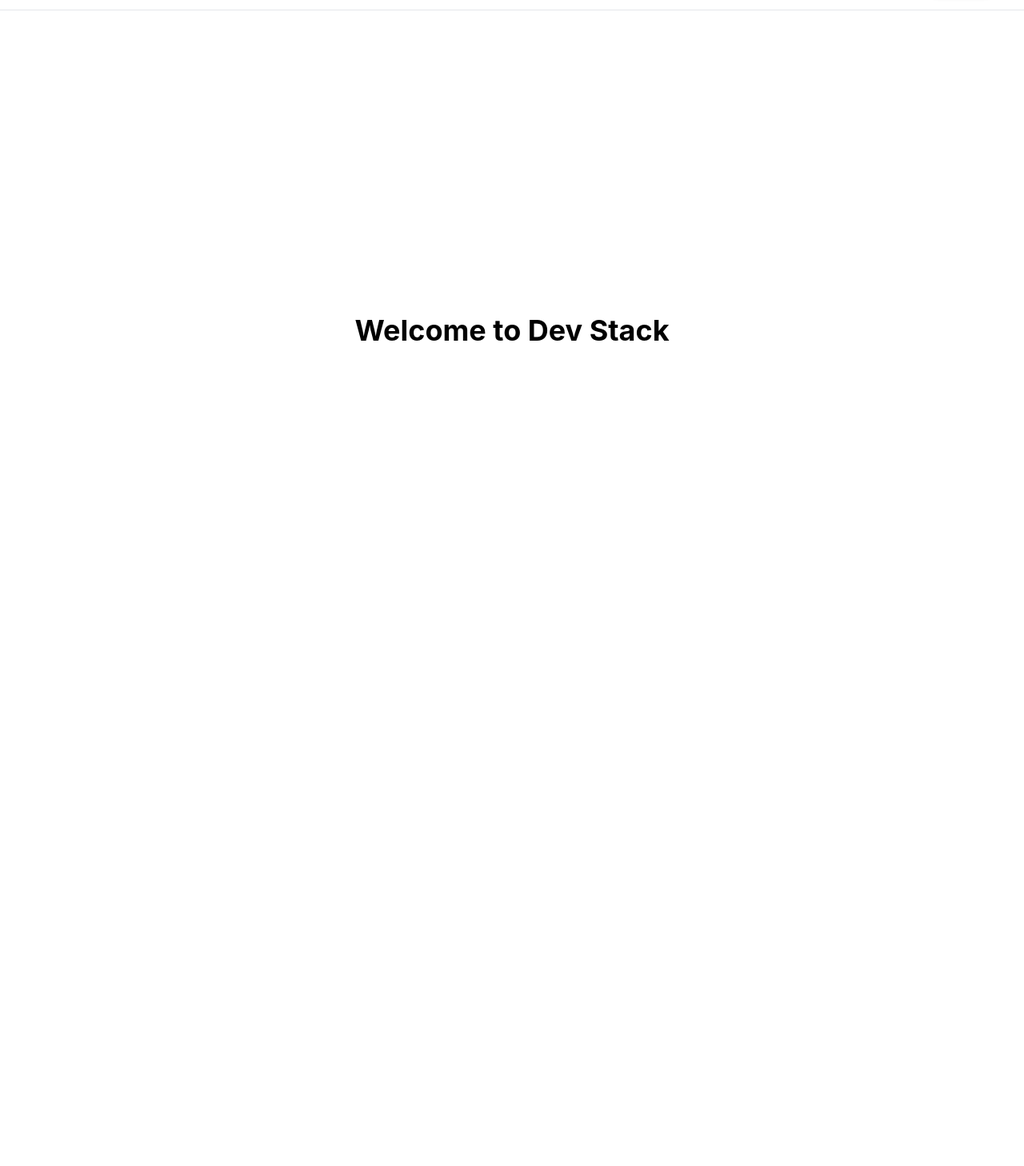
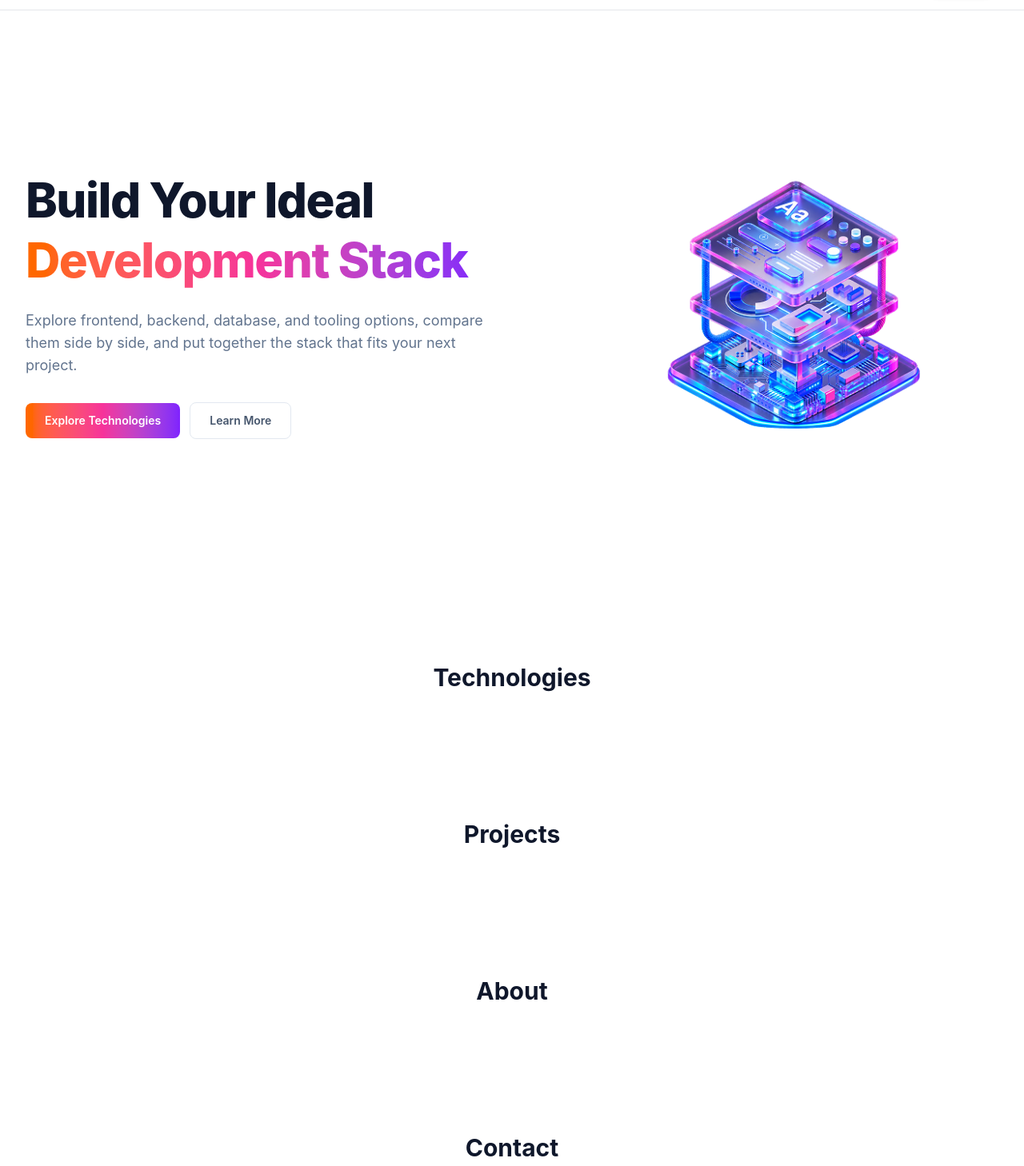
Before and after one commit to shakibhasanonly/dev-stack, a React (Vite) app: page / in a window 1280 px wide. Shown: the part 52-1510 px from the top of the page at 80% size. Before the commit the page ends 865 px from the top, so only its background shows below. Built offline with nearby package versions, Linux system fonts and the light colour scheme.

Commit message:
hero section end

```diff
--- a/src/App.tsx
+++ b/src/App.tsx
@@ -1,4 +1,5 @@
 import Navbar from "./components/Navbar";
+import Hero from "./components/Hero";
 
 function App() {
   return (
@@ -6,13 +7,42 @@ function App() {
       <Navbar />
 
       <main>
+        <Hero />
+
         <section
-          id="home"
-          className="flex min-h-screen items-center justify-center"
+          id="technologies"
+          className="px-5 py-20 text-center"
         >
-          <h1 className="text-4xl font-bold">
-            Welcome to Dev Stack
-          </h1>
+          <h2 className="text-3xl font-bold text-slate-900">
+            Technologies
+          </h2>
+        </section>
+
+        <section
+          id="projects"
+          className="px-5 py-20 text-center"
+        >
+          <h2 className="text-3xl font-bold text-slate-900">
+            Projects
+          </h2>
+        </section>
+
+        <section
+          id="about"
+          className="px-5 py-20 text-center"
+        >
+          <h2 className="text-3xl font-bold text-slate-900">
+            About
+          </h2>
+        </section>
+
+        <section
+          id="contact"
+          className="px-5 py-20 text-center"
+        >
+          <h2 className="text-3xl font-bold text-slate-900">
+            Contact
+          </h2>
         </section>
       </main>
     </>
--- /dev/null
+++ b/src/components/Hero.tsx
@@ -0,0 +1,56 @@
+import banner from "../assets/banner-stack.png";
+
+const Hero = () => {
+  return (
+    <section id="home" className="bg-white">
+      <div className="mx-auto max-w-7xl px-5 py-16 sm:px-6 sm:py-20 md:py-24 lg:px-8 lg:py-28">
+        <div className="grid items-center gap-12 md:grid-cols-2 md:gap-8 lg:gap-16">
+
+          {/* Left Content */}
+          <div className="text-center md:text-left">
+            <h1 className="text-4xl font-extrabold leading-tight tracking-tight text-slate-900 sm:text-5xl lg:text-6xl">
+              Build Your Ideal
+              <span className="block bg-linear-to-r from-orange-500 via-pink-500 to-violet-600 bg-clip-text text-transparent">
+                Development Stack
+              </span>
+            </h1>
+
+            <p className="mx-auto mt-6 max-w-xl text-base leading-7 text-slate-500 sm:text-lg md:mx-0">
+              Explore frontend, backend, database, and tooling options,
+              compare them side by side, and put together the stack that fits
+              your next project.
+            </p>
+
+            <div className="mt-8 flex flex-col items-center gap-3 sm:flex-row sm:justify-center md:justify-start">
+              <a
+                href="#technologies"
+                className="w-full rounded-lg bg-linear-to-r from-orange-500 via-pink-500 to-violet-600 px-6 py-3 text-center text-sm font-semibold text-white sm:w-auto"
+              >
+                Explore Technologies
+              </a>
+
+              <a
+                href="#about"
+                className="w-full rounded-lg border border-slate-200 bg-white px-6 py-3 text-center text-sm font-semibold text-slate-600 sm:w-auto"
+              >
+                Learn More
+              </a>
+            </div>
+          </div>
+
+          {/* Right Image */}
+          <div className="flex justify-center md:justify-end">
+            <img
+              src={banner}
+              alt="Development stack illustration"
+              className="w-full max-w-xs object-contain sm:max-w-sm md:max-w-md lg:max-w-lg"
+            />
+          </div>
+
+        </div>
+      </div>
+    </section>
+  );
+};
+
+export default Hero;
--- a/src/components/Navbar.tsx
+++ b/src/components/Navbar.tsx
@@ -105,7 +105,7 @@ const Navbar = () => {
 
             <button
               type="button"
-              className="rounded-full bg-gradient-to-r from-orange-500 via-pink-500 to-violet-600 px-4 py-2 text-sm font-semibold text-white shadow-sm transition duration-200 hover:scale-105 hover:opacity-90 sm:px-5"
+              className="rounded-full bg-linear-to-r from-orange-500 via-pink-500 to-violet-600 px-4 py-2 text-sm font-semibold text-white shadow-sm transition duration-200 hover:scale-105 hover:opacity-90 sm:px-5"
             >
               Sign Up
             </button>
```
